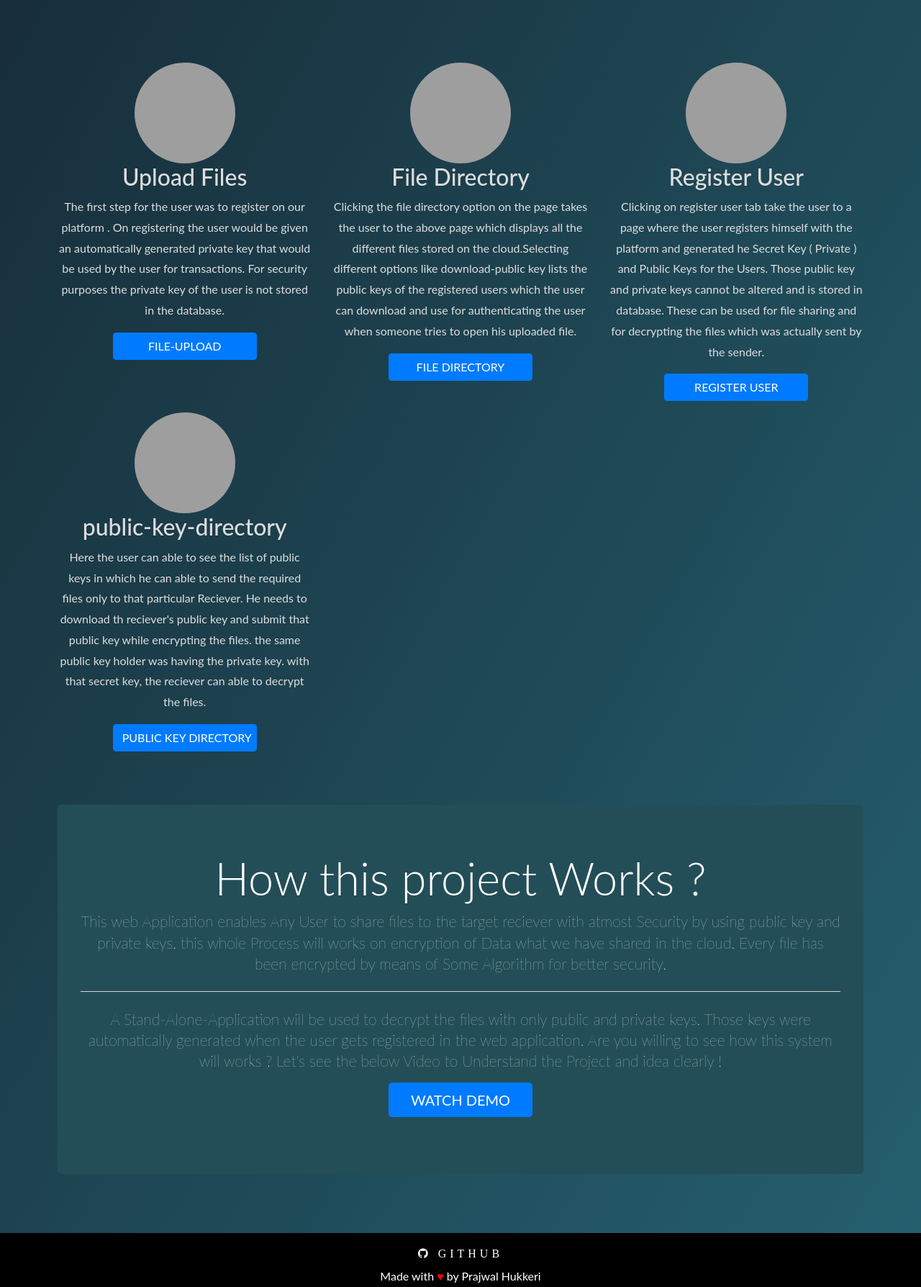
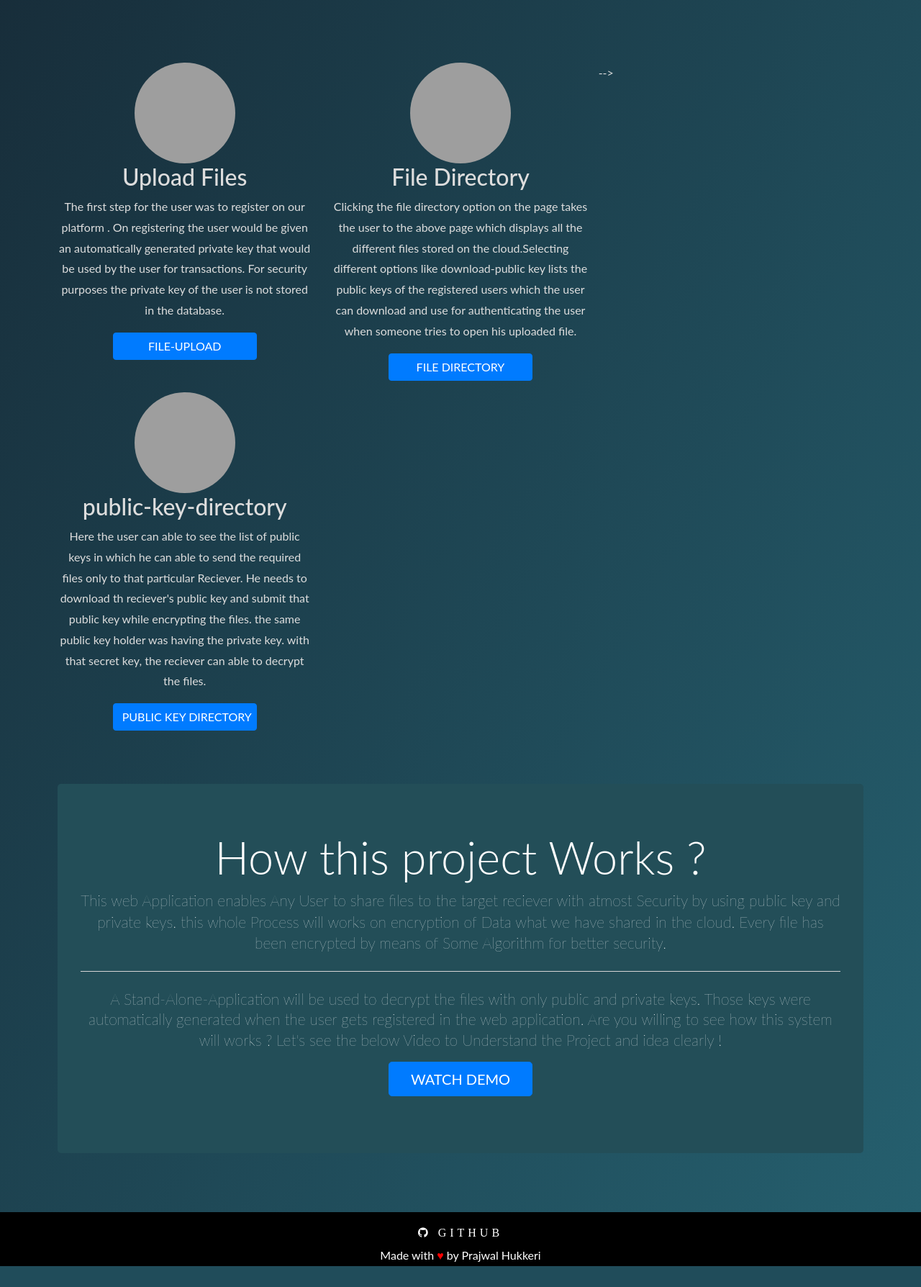
Before and after one commit to My-infotech02/cloud-tran, a Flask app: page / in a window 1280 px wide. Shown: the part 1312-3100 px from the top of the page at 72% size. After the commit the page ends 3071 px from the top, so only its background shows below. Run offline with Flask 2, Linux system fonts and the light colour scheme; some libraries are stand-ins or nearby versions; grey boxes are pictures that could not be loaded.

Commit message:
Update index.html

```diff
--- a/templates/index.html
+++ b/templates/index.html
@@ -670,13 +670,13 @@ users which the user can download and use for authenticating the user when someo
 to open his uploaded file.</p>
             <p><a class="btn btn-primary" href="file-directory" role="button">File Directory </a></p>
           </div><!-- /.col-lg-4 -->
-          <div class="col-lg-4">
+<!--           <div class="col-lg-4">
             <img class="rounded-circle" src="https://cdn-icons-png.flaticon.com/512/149/149071.png" alt="Generic placeholder image" width="140" height="140">
             <h2>Register User</h2>
             <p>Clicking on register user tab take the user to a page where the user registers himself with the
 platform and generated he Secret Key ( Private ) and Public Keys for the Users. Those public key and private keys cannot be altered and is stored in database. These can be used for file sharing and for decrypting the files which was actually sent by the sender.</p>
             <p><a class="btn btn-primary" href="register" role="button">Register User </a></p>
-          </div><!-- /.col-lg-4 -->
+          </div><!-- /.col-lg-4 --> -->
           <div class="col-lg-4">
             <img class="rounded-circle" src="https://www.pngfind.com/pngs/m/102-1024354_key-png-image-with-transparent-background-clip-art.png" alt="Generic placeholder image" width="140" height="140">
             <h2>public-key-directory</h2>
```
